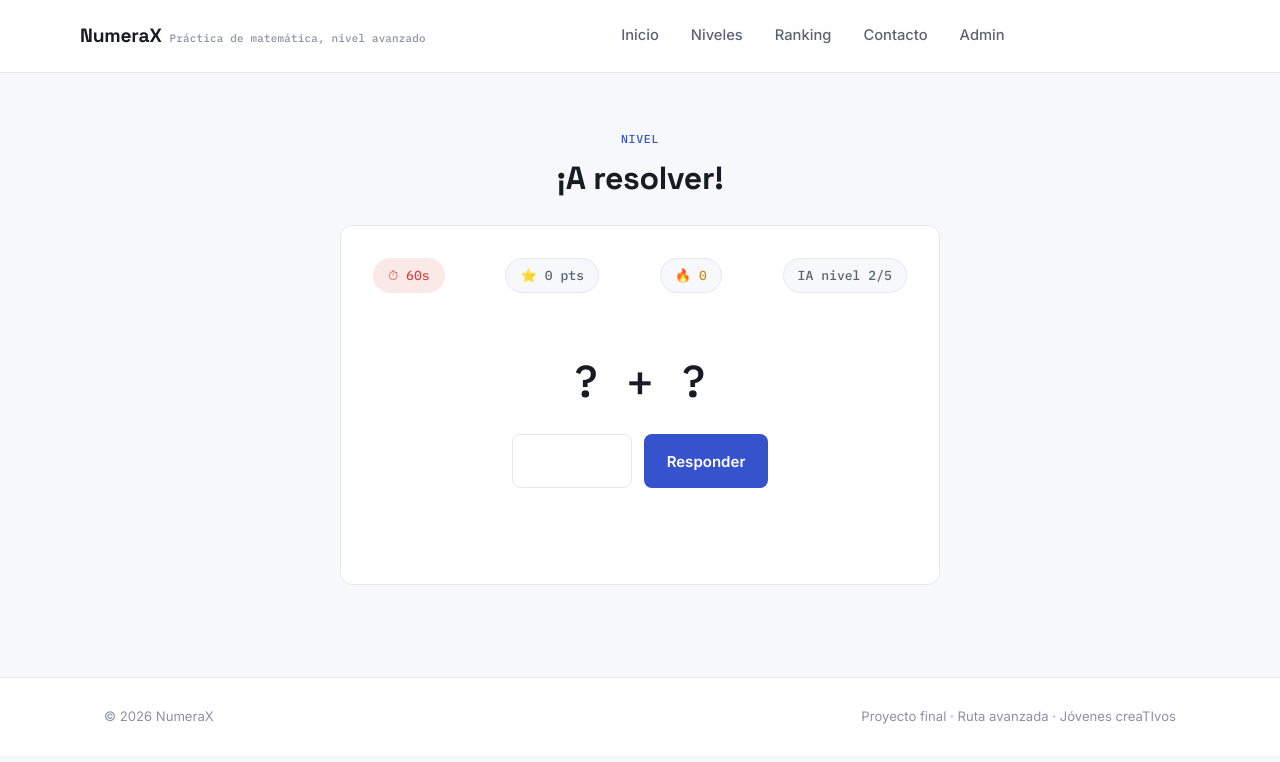
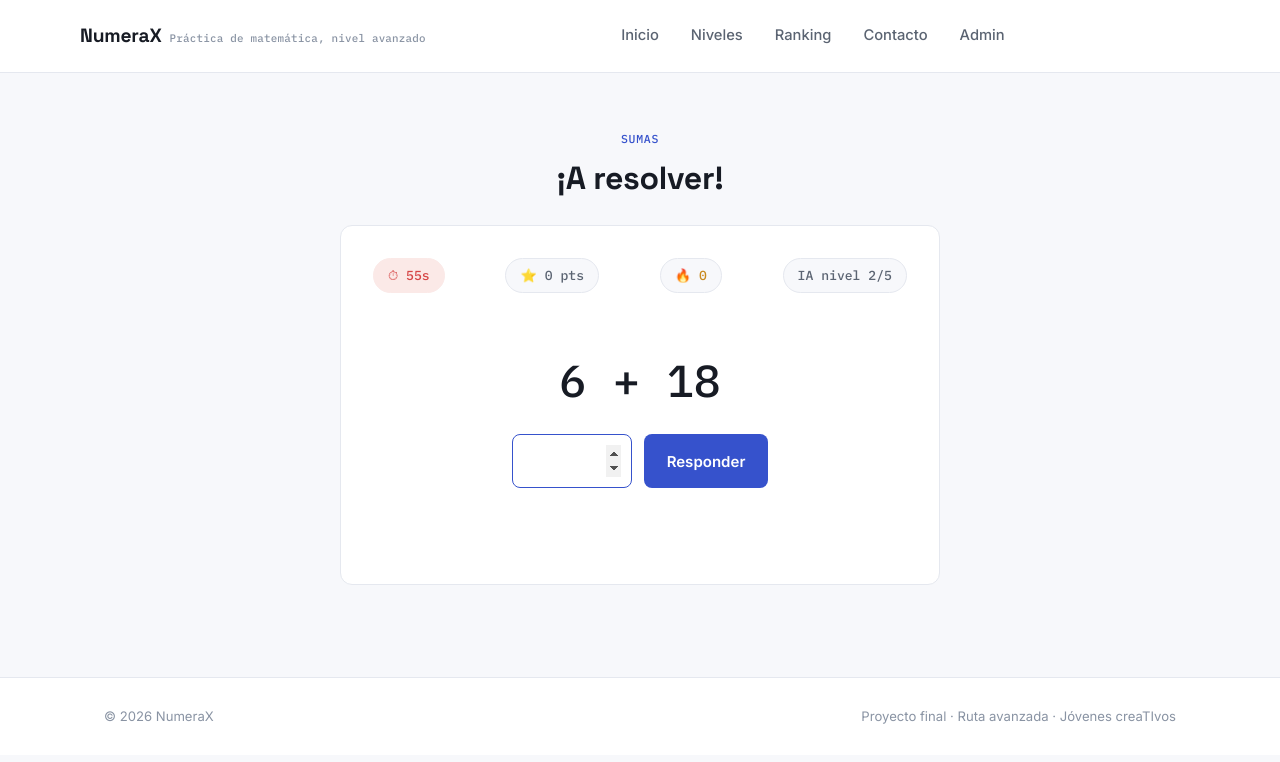
Before and after one commit to GaboSahur/MatriiX, a plain HTML site: page jugar.html in a window 1280 px wide. Drawn offline with Linux system fonts and the light colour scheme; no server answers.

Commit message:
Change game.js script to module type

```diff
--- a/jugar.html
+++ b/jugar.html
@@ -97,7 +97,7 @@
   <script src="js/common.js"></script>
   <script type="module" src="js/firebase-auth.js"></script>
   <script type="module" src="js/nav-session.js"></script>
-  <script src="js/game.js"></script>
+  <script type="module" src="js/game.js"></script>
   <script type="module" src="js/firebase-ranking.js"></script>
   <script type="module" src="js/jugar-cloud.js"></script>
 </body>
```
